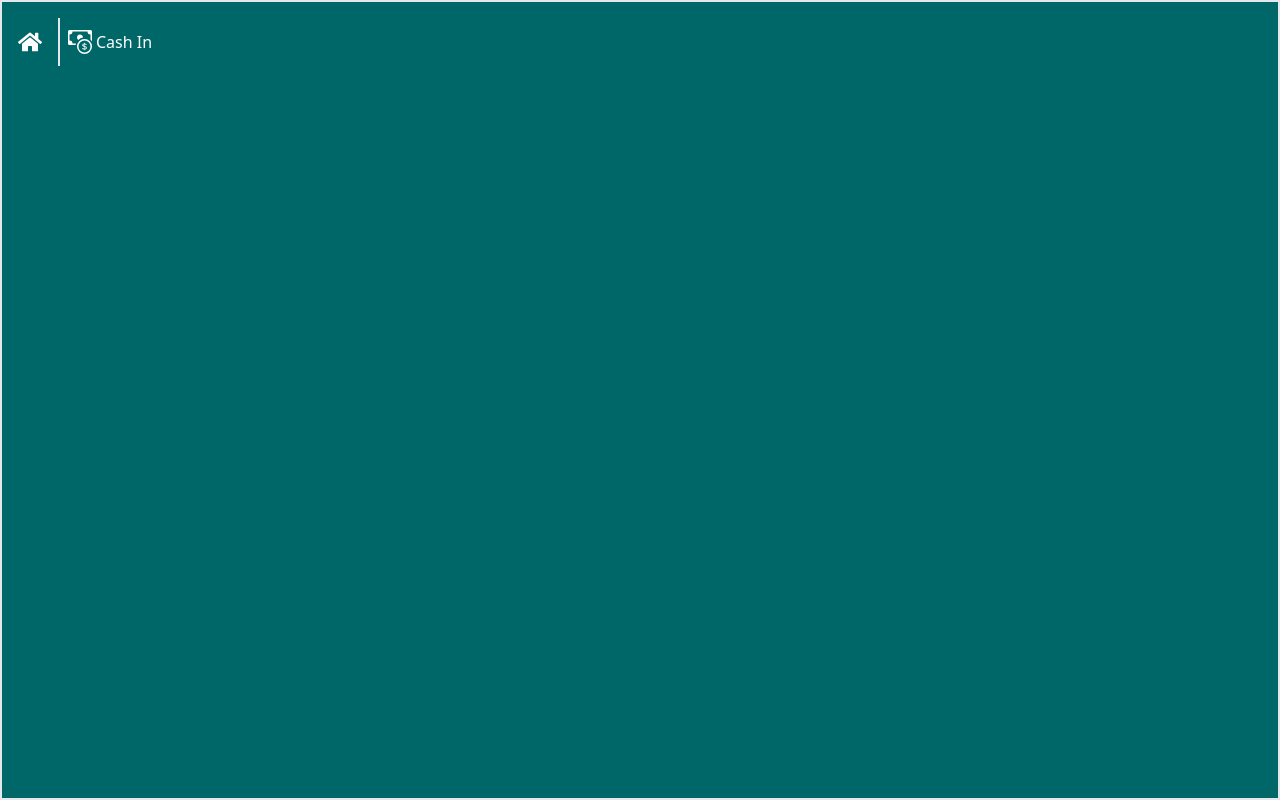
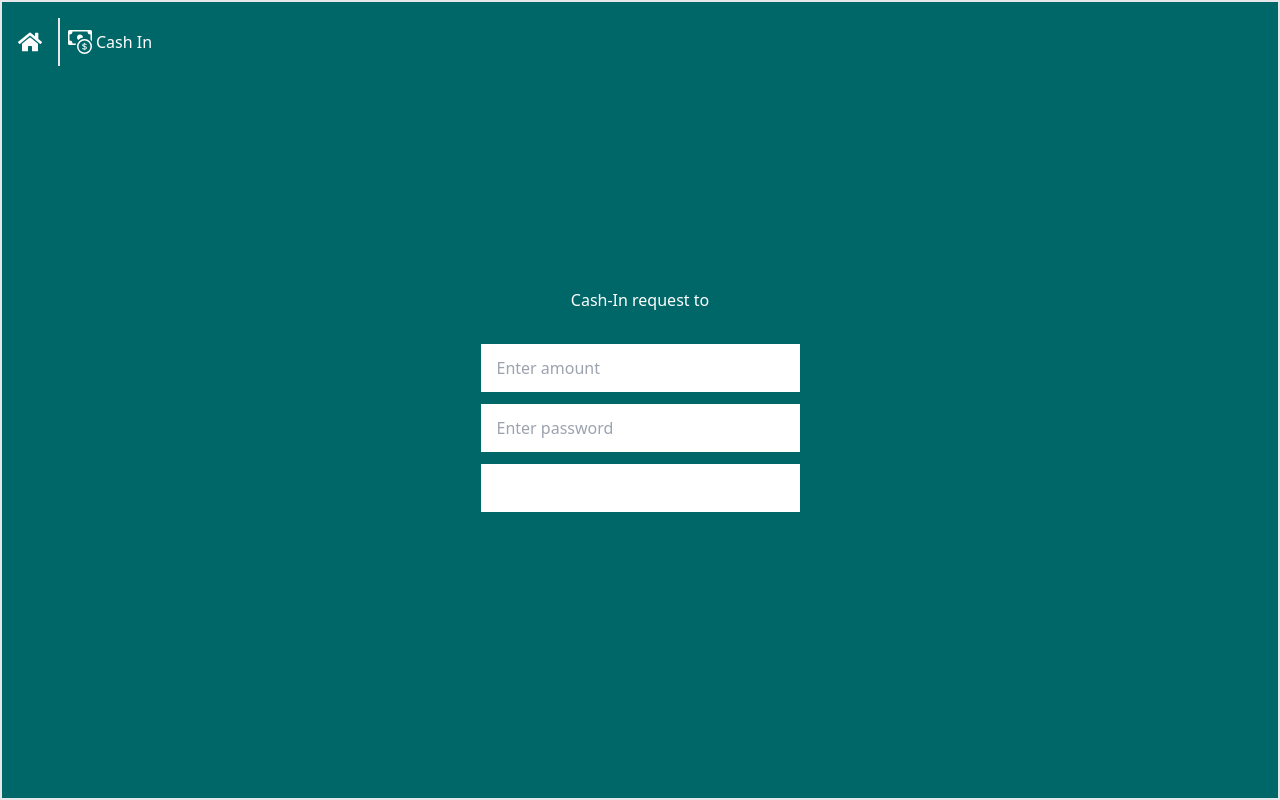
Before and after one commit to sour0v1/mfs-paymate-client, a React (Vite) app: page /user/cash-in/confirm in a window 1280 px wide. Built offline with nearby package versions, Linux system fonts and the light colour scheme.

Commit message:
complete cash in request functionality

```diff
--- a/src/components/CheckNumber.jsx
+++ b/src/components/CheckNumber.jsx
@@ -22,6 +22,7 @@ const CheckNumber = ({ role }) => {
             if (role === 'user') {
                return navigate(`/user/send-money/confirm`, { state: { number: phone } });
             }
+            return navigate(`/user/cash-in/confirm`, {state : {number : phone }});
         }
         if (checkPhone?.data.message) {
             setMessage(checkPhone?.data.message);
--- a/src/dashboard/users/cashIn/ConfirmCashIn.jsx
+++ b/src/dashboard/users/cashIn/ConfirmCashIn.jsx
@@ -1,9 +1,85 @@
-import React from 'react';
+import React, { useState } from 'react';
+import { useLocation } from 'react-router-dom';
+import useAxiosSecure from '../../../hook/useAxiosSecure';
+import { RxCross1 } from 'react-icons/rx';
 
 const ConfirmCashIn = () => {
+    const location = useLocation();
+    // const { userInfo } = useContext(AuthContext);
+    const phoneNumber = location?.state?.number;
+    const axiosSecure = useAxiosSecure();
+    const [phoneValue, setPhoneValue] = useState(null);
+    const [passValue, setPassValue] = useState(null);
+    const [message, setMessage] = useState(null);
+    const [loading, setLoading] = useState(false);
+    const [inserted, setInserted] = useState(false);
+    const [money, setMoney] = useState(null);
+
+    // console.log(userIdentity)
+    const handleConfirm = async (e) => {
+        e.preventDefault();
+        setLoading(true);
+        setMessage(null);
+        console.log('working');
+        const balance = e.target.balance.value;
+        setMoney(balance);
+        const password = e.target.password.value;
+        console.log(balance, password);
+        const userIdentity = localStorage.getItem('userIdentity');
+        const sendInfo = {
+            balance, password, phoneNumber, userIdentity
+        }
+
+        const confirmation = await axiosSecure.post(`/user/confirm/cash-in`, sendInfo);
+        console.log(confirmation?.data);
+        if (confirmation?.data.insertedMessage) {
+            setInserted(confirmation?.data.insertedMessage);
+            e.target.reset();
+            setPhoneValue(null);
+            setPassValue(null);
+        }
+        setMessage(confirmation?.data.message);
+        setLoading(false);
+
+
+    }
+    const handlePhoneChange = e => {
+        e.preventDefault();
+        const phone = e.target.value;
+        console.log(phone);
+        setPhoneValue(phone);
+    }
+    const handlePassChange = e => {
+        e.preventDefault();
+        const pass = e.target.value;
+        console.log(pass);
+        setPassValue(pass);
+    }
+    const changed = phoneValue && passValue;
     return (
-        <div>
-
+        <div className='w-full text-center flex flex-col justify-center items-center gap-4'>
+            <p className='text-white mx-auto'>Cash-In request to  <span className='py-1 underline'>{phoneNumber}</span></p>
+            <p className='text-white'>{message}</p>
+            <form onSubmit={handleConfirm} className='w-full lg:w-1/4 mx-auto space-y-3'>
+                <input onChange={handlePhoneChange} className='w-full py-3 px-4 outline-none bg-white' name='balance' type='number' placeholder='Enter amount' />
+                <input onChange={handlePassChange} className='w-full py-3 px-4 outline-none bg-white' name='password' type='text' placeholder='Enter password' />
+                <button className={`w-full py-3 px-4 outline-none bg-white text-black  flex justify-center items-center ${changed ? '' : 'bg-gray-400 text-white'}`} type="submit" value={'Confirm'} disabled={changed ? false : true}>
+                    Send
+                </button>
+            </form>
+            {inserted &&
+                <div className='absolute inset-0 bg-black bg-opacity-80 flex justify-center items-center'>
+                    <div className='bg-white p-4 w-full lg:w-1/3 mx-4 lg:mx-0 relative rounded-xl'>
+                        <button className='absolute top-3 right-4 text-xl p-2 rounded-full hover:bg-gray-100' onClick={() => {setInserted(false) ; setMoney(null)}}><RxCross1 /></button>
+                        <p className='my-16 text-xl text-[#006769]'>Requested Successfully for <span className='font-medium'>{money}</span> to <span className='font-medium'>{phoneNumber}</span></p>
+                    </div>
+                </div>
+            }
+            {loading &&
+                <div className='absolute inset-0 bg-black bg-opacity-50 flex justify-center items-center'>
+                    <span className="loading loading-spinner loading-lg text-white"></span> :
+                </div>
+            }
         </div>
     );
 };
--- a/src/router/Router.jsx
+++ b/src/router/Router.jsx
@@ -15,6 +15,7 @@ import ConfirmSendMoney from "../dashboard/users/sendMoney/ConfirmSendMoney";
 import CashIn from "../dashboard/users/cashIn/CashIn";
 import CheckUser from "../dashboard/users/sendMoney/CheckUser";
 import CheckAgent from "../dashboard/users/cashIn/CheckAgent";
+import ConfirmCashIn from "../dashboard/users/cashIn/ConfirmCashIn";
 // import PrivateRoute from "../routes/PrivateRoute";
 
 const router = createBrowserRouter([
@@ -81,7 +82,8 @@ const router = createBrowserRouter([
                         element : <CheckAgent></CheckAgent>
                     },
                     {
-                        path : 'confirm'
+                        path : 'confirm',
+                        element : <ConfirmCashIn></ConfirmCashIn>
                     }
                 ]
             }
```
